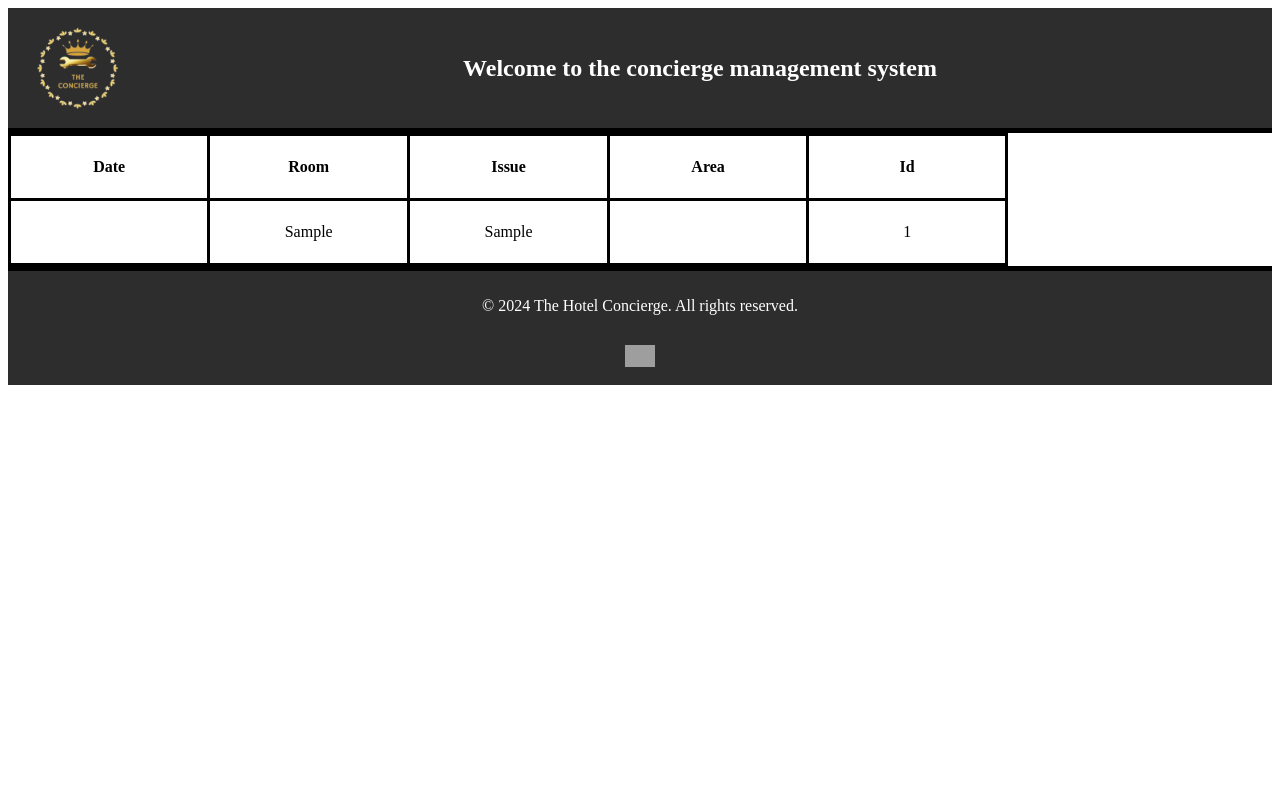
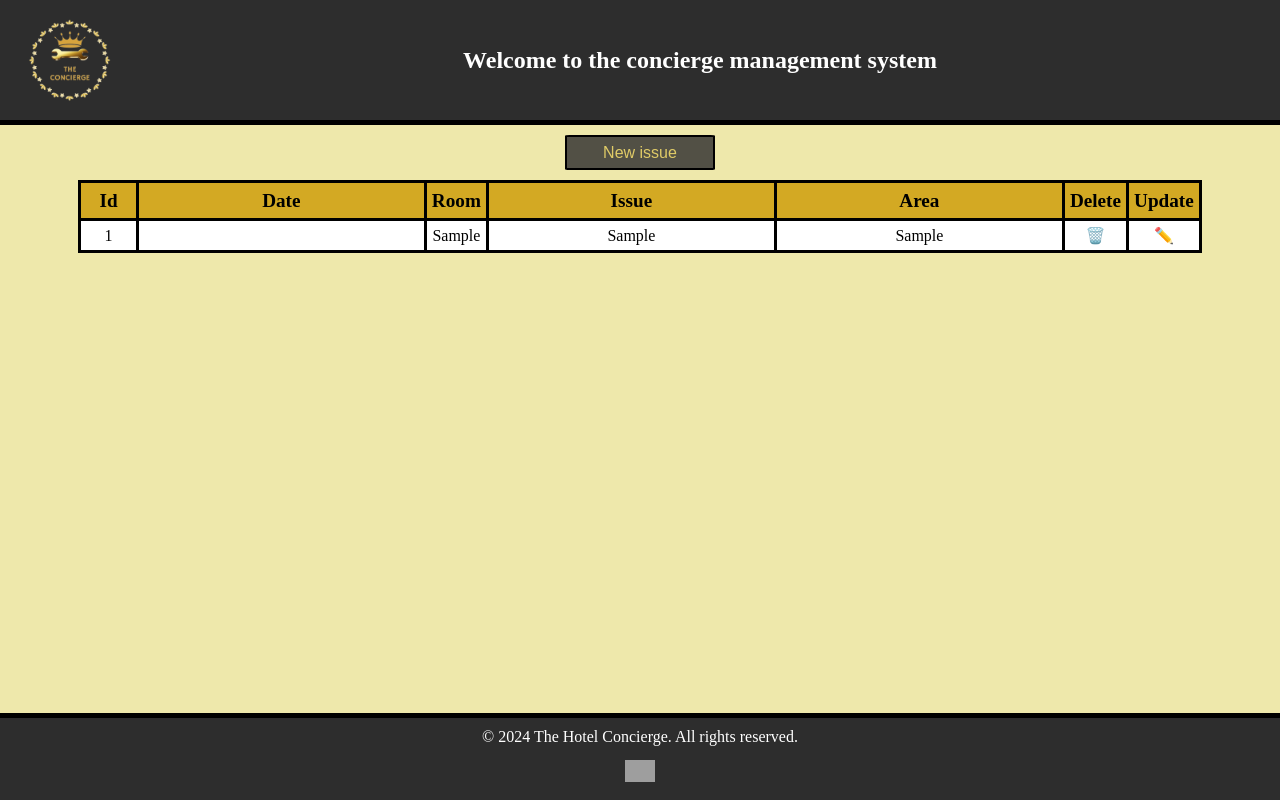
Before and after one commit to ArianaMartinMartinez/La-conserjeria, a PHP site: page / in a window 1280 px wide. Run offline with PHP 8.4, Linux system fonts and the light colour scheme; tables that the repository leaves empty or names only in its code hold one stand-in row (values such as "Sample post"); data that the repository does not hold is empty; grey boxes are pictures that could not be loaded.

Commit message:
feat: added main view styles table changes and added area to database

```diff
--- a/src/Models/Call.php
+++ b/src/Models/Call.php
@@ -33,7 +33,7 @@ class Call{
         $callList = [];
 
         foreach($callArray as $call){
-            $callItem = new Call($call["id"],$call["room"],$call["issue"],$call["dateTime"]);
+            $callItem = new Call($call["id"],$call["room"],$call["issue"],$call["dateTime"],$call["area"]);
             array_push($callList, $callItem);
         }
 
--- a/src/Views/callList.php
+++ b/src/Views/callList.php
@@ -7,23 +7,31 @@
     ?>
 
     <main>
-        <table>
-                <tr>
+        <div class="divButton">
+            <a class="newIssue" href="?action=create"><button>New issue</button></a>
+        </div>
+        <table class="table">
+                <tr class="headerList">
+                    <th class='smallWidth'>Id</th>
                     <th>Date</th>
-                    <th>Room</th>
+                    <th class='smallWidth'>Room</th>
                     <th>Issue</th>
                     <th>Area</th>
-                    <th>Id</th>
+                    <th class='smallWidth'>Delete</th>
+                    <th class='smallWidth'>Update</th>
+
                 </tr>
         <?php
             foreach($data["call"] as $call) {
                 echo "
                 <tr>
+                <td class='smallWidth'>{$call->id}</td>
                 <td>{$call->dateTime}</td>
-                <td>{$call->room}</td>
+                <td class='smallWidth'>{$call->room}</td>
                 <td>{$call->issue}</td>
                 <td>{$call->area}</td>
-                <td>{$call->id}</td>
+                <td class='smallWidth'><a href='?action=delete&id={$call->id}'>🗑️</a></td>
+                <td class='smallWidth'><a href='?action=update&id={$call->id}'>✏️</a></td>
                 </tr>
                 ";
             }
--- a/src/css/footer.css
+++ b/src/css/footer.css
@@ -4,6 +4,9 @@ footer {
     padding: 10px 0;
     border-top: 5px solid #000000;
     text-align: center;
+    position: absolute;
+    bottom: 0;
+    width: 100%;
 }
 
 footer a {
--- a/src/css/style.css
+++ b/src/css/style.css
@@ -1,20 +1,78 @@
 @import url(footer.css);
 @import url(header.css);
 
-.headerList{
-    font-weight: bolder;
-    font-size: larger;
-    background-color: gold;
+:root {
+  --yellow: #d3a923;
+  --lightyellow: #eee8ab;
+  --mediumyellow: #e0cb67;
 }
 
- td, th{
-    border: 3px black solid;
-    width: 200px;
-    height: 60px;
-    text-align: center;
+* {
+  margin: 0;
+  padding: 0;
+  box-sizing: border-box;
 }
 
-table{
-    width: 1000px;
-    border-collapse: collapse;
+.divButton {
+  display: flex;
+  justify-content: center;
 }
+
+.newIssue {
+  display: flex;
+  justify-content: center;
+  margin-top: 10px;
+}
+
+.newIssue button {
+  width: 150px;
+  font-size: medium;
+  height: 35px;
+  background-color: #2d2d2dce;
+  cursor: pointer;
+  color: var(--mediumyellow);
+  border: 2px black solid;
+  border-radius: 3%;
+}
+
+.newIssue button:hover {
+    background-color: #2d2d2d7e;
+}
+
+.table {
+  display: flex;
+  justify-content: center;
+  border-collapse: collapse;
+  margin-top: 10px;
+  margin-bottom: 10px;
+}
+
+body {
+  background-color: var(--lightyellow);
+}
+
+.headerList {
+  font-weight: bolder;
+  font-size: larger;
+  background-color: var(--yellow);
+}
+
+td, th {
+  border: 3px black solid;
+  width: 15em;
+  height: 2em;
+  text-align: center;
+}
+
+.smallWidth {
+  width: 3em;
+  padding: 5px;
+}
+
+td {
+  background-color: white;
+}
+
+a {
+  text-decoration: none;
+}
```
Also changed, not shown: test.html (deleted, +0 -46 lines).
